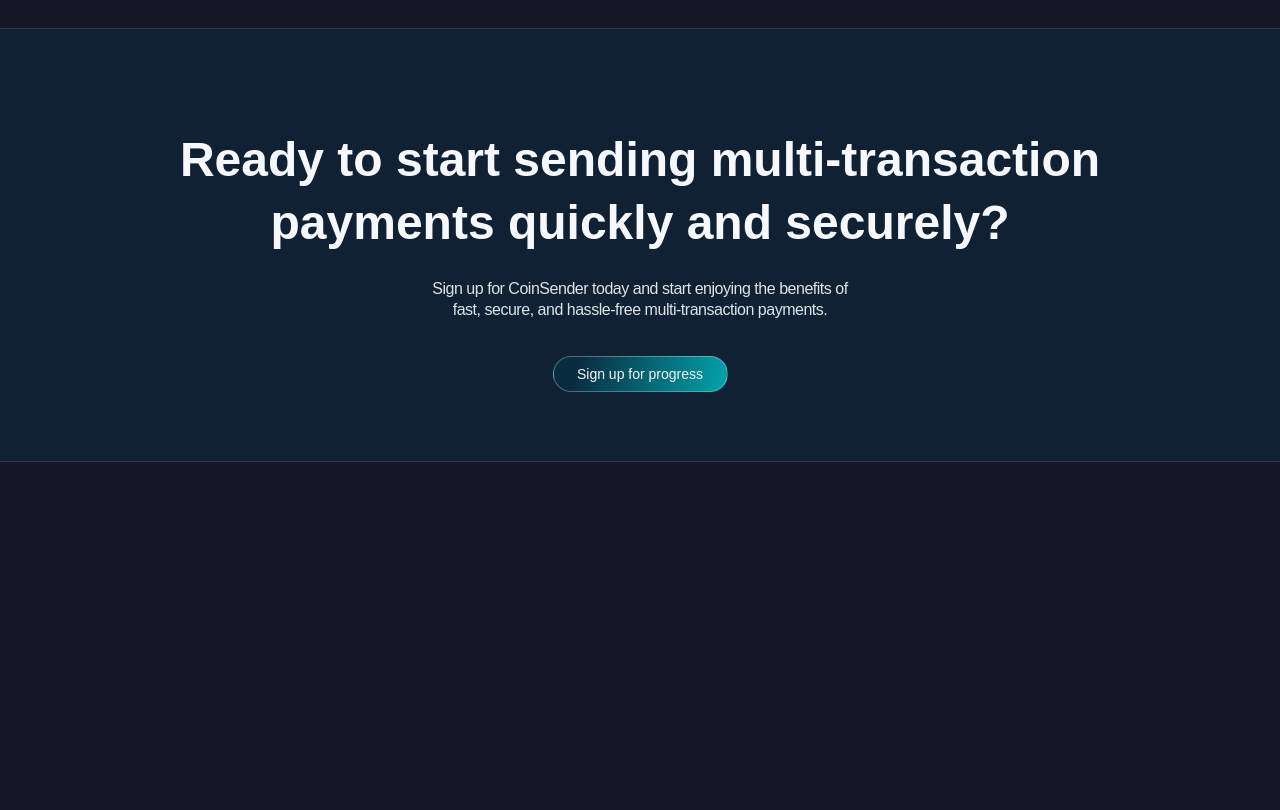
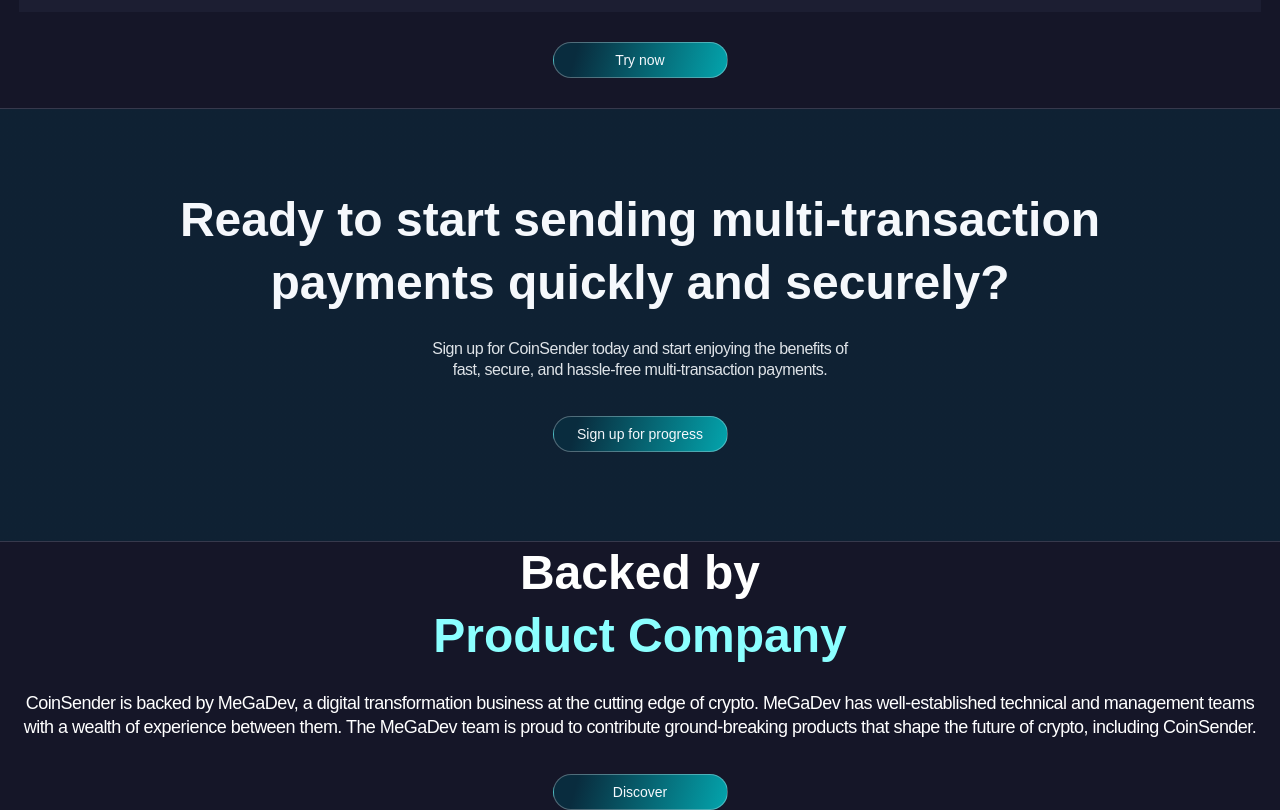
Before and after one commit to Marko193/CoinSender-Landing, a Next.js app: page / in a window 1280 px wide. Shown: the part 4323-5133 px from the top of the page. Before the commit the page ends 4785 px from the top, so only its background shows below. Built offline with nearby package versions, Linux system fonts and the light colour scheme.

Commit message:
styles: fix adaptivity

```diff
--- a/src/components/BackendProduct/backend-product.module.scss
+++ b/src/components/BackendProduct/backend-product.module.scss
@@ -1,5 +1,62 @@
 @import "./src/styles/breakpoints.scss";
 
 .backend_product_container {
+  // padding: 0 21px 0 21px
+  display: flex;
+  align-items: center;
+  text-align: center;
+  padding: 0 16px 0 16px;
+}
+
+.container_text_wrapper {
 
 }
+
+.title {
+  font-family: 'HK Guise', sans-serif;
+  font-style: normal;
+  font-weight: 700;
+  font-size: 48px;
+  line-height: 130%;
+  display: flex;
+  flex-direction: column;
+
+  color: #FFFFFF;
+}
+
+.product_company_label {
+  color: #8BFFFF
+}
+
+.description {
+  margin-top: 25px;
+  font-family: 'HK Guise', sans-serif;
+  font-style: normal;
+  font-weight: 400;
+  font-size: 18px;
+  line-height: 130%;
+  display: flex;
+  align-items: center;
+  text-align: center;
+  letter-spacing: -0.03em;
+
+  color: #FFFFFF;
+}
+
+.discover_button {
+  width: 175px;
+  height: 36px;
+  margin-top: 35px;
+  background: linear-gradient(105.88deg, #092C3E 13.55%, #00E8EB 148.77%, #8BFFFF 285.75%);
+  border: 1px solid rgba(245, 248, 252, 0.3);
+  border-radius: 51px;
+  font-weight: 400;
+  font-size: 14px;
+  line-height: 130%;
+  color: #F5F8FC;
+
+  @media screen and (max-width: $screen-tablet-min){
+    width: 100%;
+    padding: 0 10% 0 10%;;
+  }
+}
--- a/src/components/BackendProduct/index.js
+++ b/src/components/BackendProduct/index.js
@@ -1,8 +1,21 @@
 import styles from './backend-product.module.scss'
+
 export default function BackendProduct() {
     return (
         <div className={styles.backend_product_container}>
-
+            <div className={styles.container_text_wrapper}>
+                <div className={styles.title}>
+                    Backed by
+                    <span className={styles.product_company_label}>Product Company</span>
+                </div>
+                <div className={styles.description}>
+                    CoinSender is backed by MeGaDev, a digital transformation business at the cutting edge of crypto.
+                    MeGaDev has well-established technical and management teams with a wealth of experience between
+                    them. The MeGaDev team is proud to contribute ground-breaking products that shape the future of
+                    crypto, including CoinSender.
+                </div>
+                <button className={styles.discover_button}>Discover</button>
+            </div>
         </div>
     )
 }
--- a/src/components/CoinSenderBenefits/coin-sender-benefits.module.scss
+++ b/src/components/CoinSenderBenefits/coin-sender-benefits.module.scss
@@ -1,10 +1,14 @@
 @import "./src/styles/breakpoints.scss";
 
 .benefits_container {
-  padding: 0 5% 0 5%;
-
+  //padding: 0 5% 0 5%;
+  padding: 80px 10% 0 10%;
   @include phones {
     padding: 0 16px 0 16px;
+  }
+
+  @media screen and (min-width: 1921px) {
+    //padding: 0 15% 0 15%;
   }
 }
 
@@ -45,6 +49,10 @@
   @media screen and (min-width: $screen-tablet-min) and (max-width: $screen-laptop-max) {
     padding-top: 20px;
     text-align: center;
+  }
+
+  @media screen and (min-width: 1921px) {
+    padding: 0 15% 0 15%;
   }
 }
 
@@ -120,6 +128,10 @@
   font-size: 20px;
   line-height: 130%;
   color: #F5F8FC;
+
+  @media screen and (min-width: 1921px) {
+    //padding: 0 15% 0 15%;
+  }
 }
 
 .description {
--- a/src/components/ReadyToStart/ready-to-start.module.scss
+++ b/src/components/ReadyToStart/ready-to-start.module.scss
@@ -27,7 +27,6 @@
 }
 
 .title {
-  padding: 20px 5% 0 5%;
   font-weight: 700;
   font-size: 48px;
   line-height: 130%;
@@ -40,6 +39,10 @@
   @media screen and (max-width: $screen-tablet-max) {
     padding: 0;
     font-size: 26px;
+  }
+
+  @media screen and (min-width: 1921px) {
+    padding: 0 15% 0 15%;
   }
 }
 
--- a/src/components/UserFriendlyFeatures/user-styles.module.scss
+++ b/src/components/UserFriendlyFeatures/user-styles.module.scss
@@ -69,9 +69,14 @@
   border: 1px solid #36394C;
   border-radius: 13px;
 
-  @media screen and (max-width: $screen-laptop-max) {
+  @include phones {
     width: auto;
     height: 278px;
+  }
+
+  @media screen and (min-width: $screen-tablet-min) and (max-width: $screen-laptop-max) {
+    width: auto;
+    height: auto;
   }
 }
 
```
